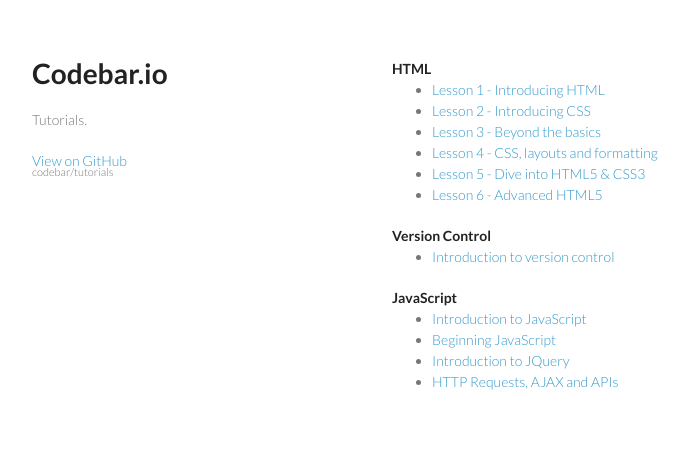
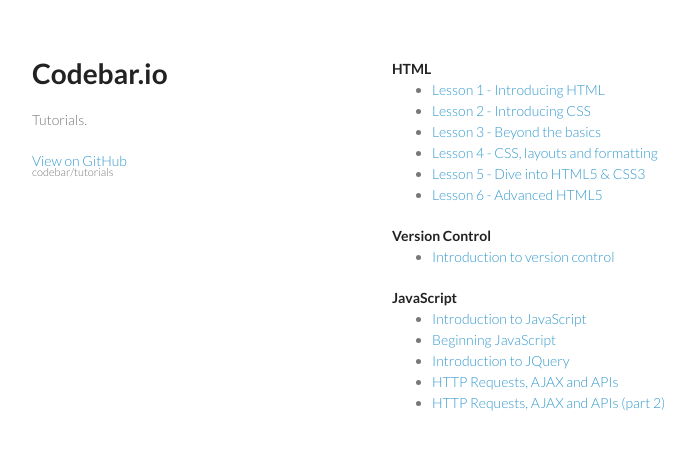
Before and after one commit to codebar/tutorials, a Jekyll site: the page index.html, which Jekyll copies as it is, in a window 1280 px wide. Shown: the top 450 px of the page, without its empty margins (178-873 px from the left). Built offline with Jekyll 4.4.1, drawn with Linux system fonts in a browser that asks for light colours; Markdown is read by kramdown in place of the engine named in the settings.

Commit message:
add to index and show game imaga

```diff
--- a/index.html
+++ b/index.html
@@ -43,6 +43,7 @@
           <li><a href="js/lesson2/tutorial.html">Beginning JavaScript</a></li>
           <li><a href="js/lesson3/tutorial.html">Introduction to JQuery</a></li>
           <li><a href="js/lesson4/tutorial.html">HTTP Requests, AJAX and APIs</a></li>
+          <li><a href="js/lesson5/tutorial.html">HTTP Requests, AJAX and APIs (part 2)</a></li>
         </ul>
 
       </section>
```
Also changed, not shown: js/lesson5/tutorial.md (+2 -0 lines), js/lesson5/assets/images/hangman.png (added).
